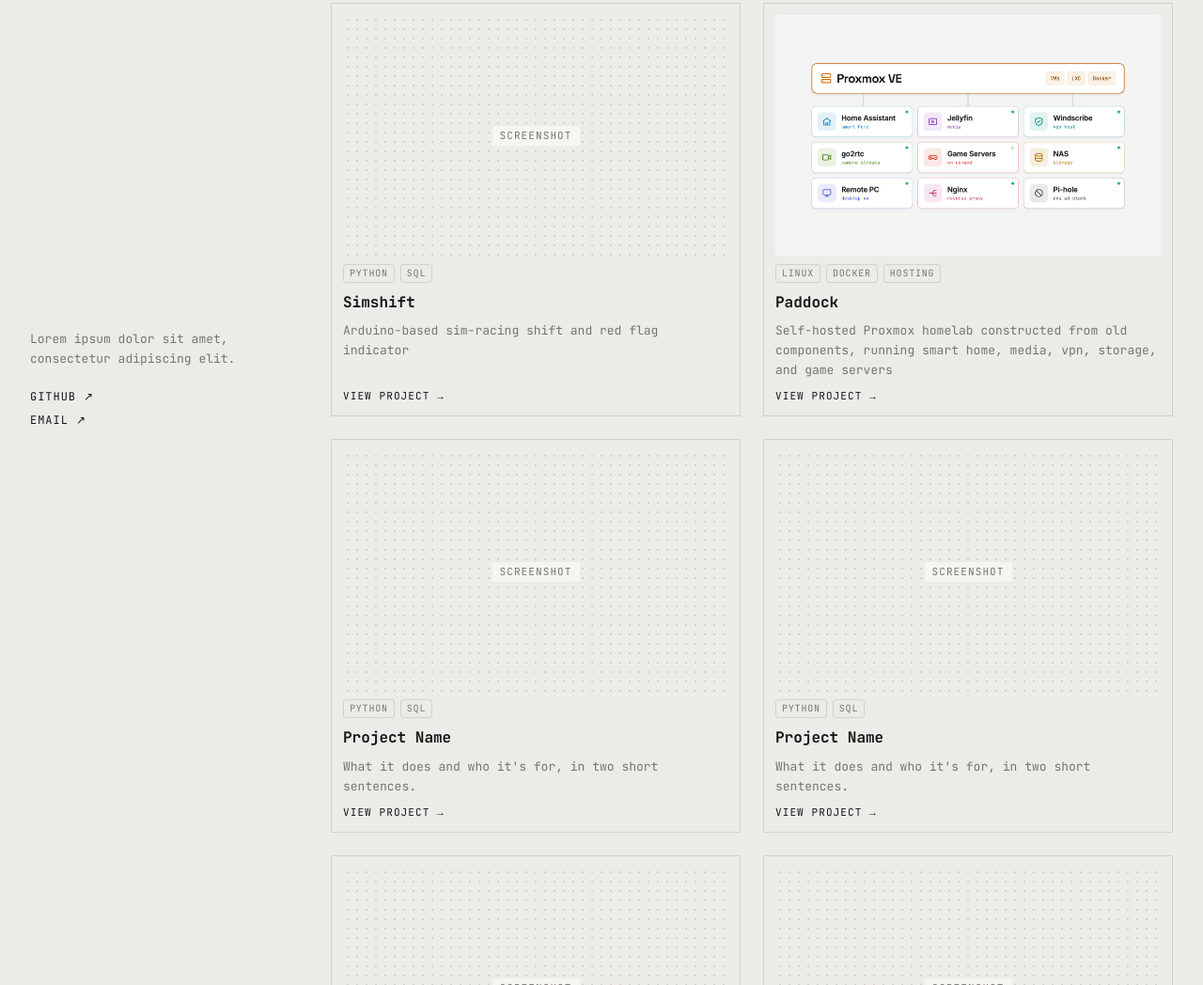
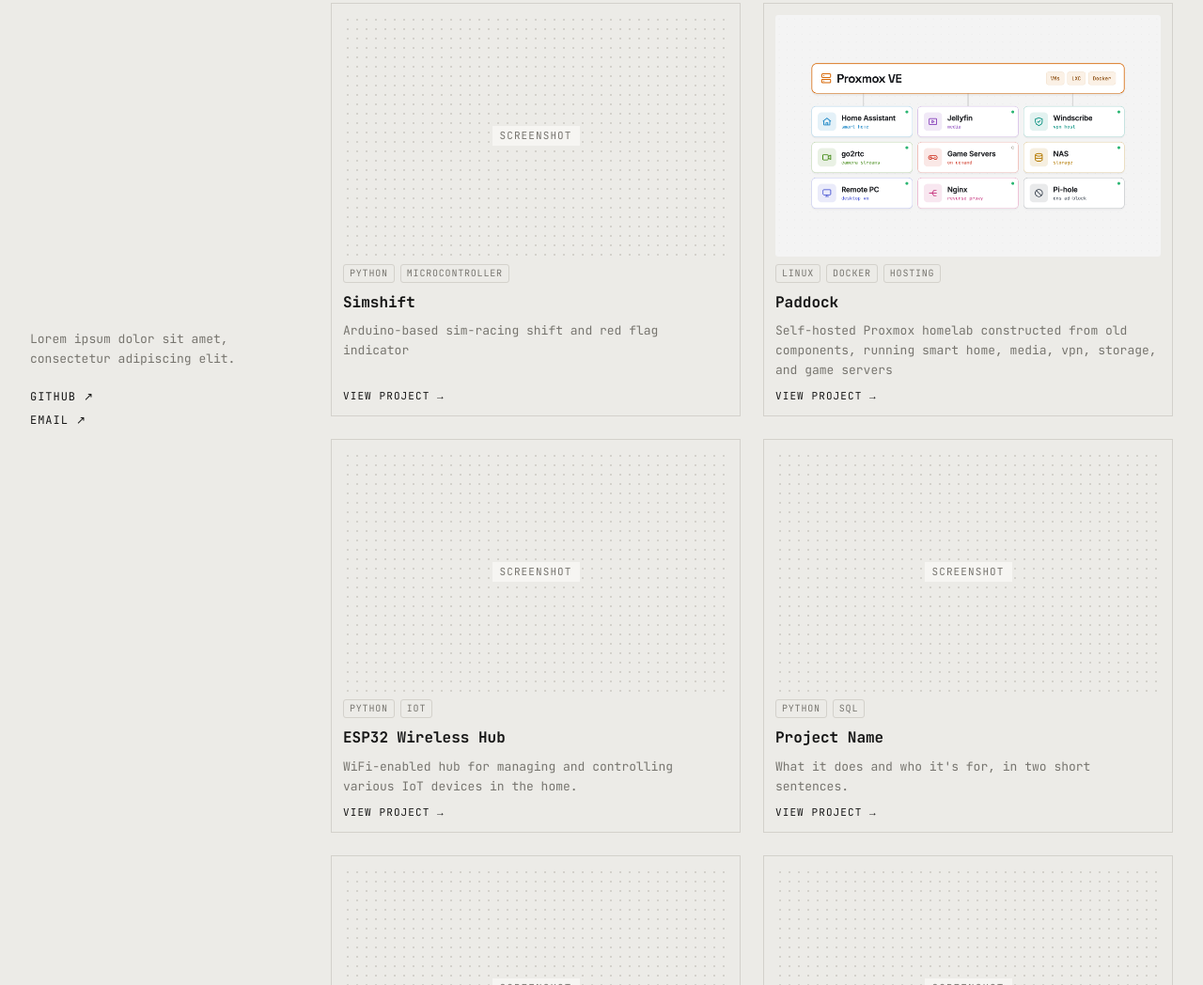
Before and after one commit to StaunchLemur29/portfolio, a plain HTML site: page hardware.html in a window 1280 px wide. Shown: the part 311-1359 px from the top of the page at 94% size. Drawn offline with Linux system fonts and the light colour scheme; a web font is replaced by a local one.

Commit message:
add projects

```diff
--- a/hardware.html
+++ b/hardware.html
@@ -36,7 +36,7 @@
                 <div class="thumb"><span>SCREENSHOT</span></div>
                 <div class="meta">
                     <span class="tag">Python</span>
-                    <span class="tag">SQL</span>
+                    <span class="tag">Microcontroller</span>
                 </div>
                 <h3>Simshift</h3>
                 <p>Arduino-based sim-racing shift and red flag indicator</p>
@@ -57,10 +57,10 @@
                 <div class="thumb"><span>SCREENSHOT</span></div>
                 <div class="meta">
                     <span class="tag">Python</span>
-                    <span class="tag">SQL</span>
+                    <span class="tag">IoT</span>
                 </div>
-                <h3>Project Name</h3>
-                <p>What it does and who it's for, in two short sentences.</p>
+                <h3>ESP32 Wireless Hub</h3>
+                <p>WiFi-enabled hub for managing and controlling various IoT devices in the home.</p>
                 <a href="#" class="more">VIEW PROJECT →</a>
             </article>
             <article class="project">
```
